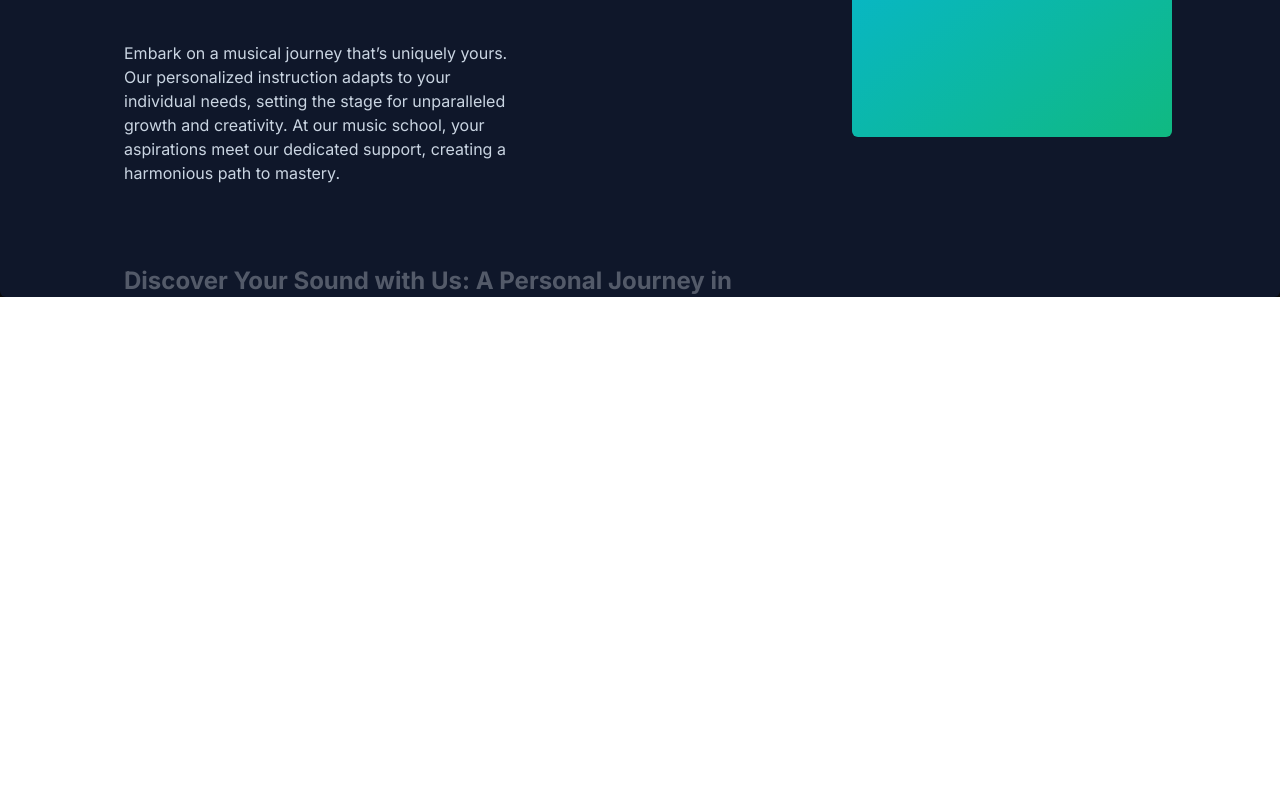
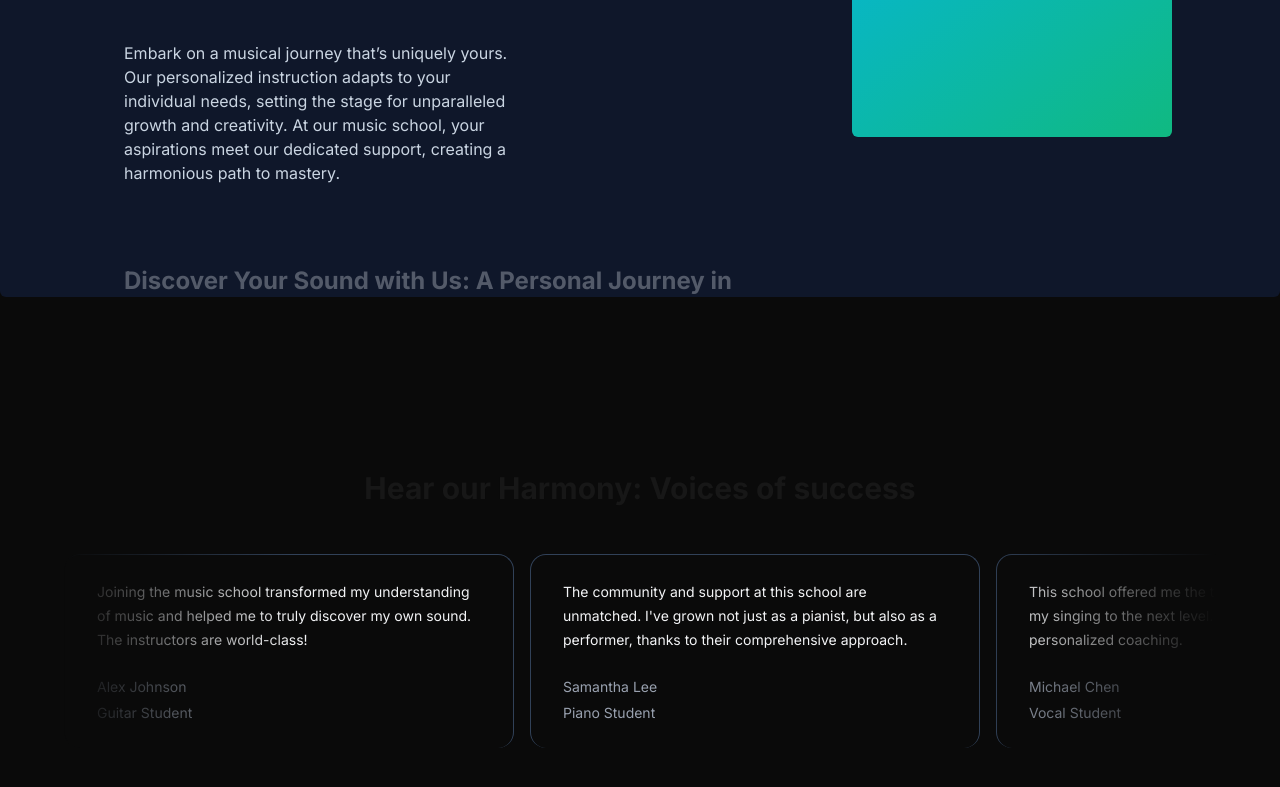
Before and after one commit to jain17akshat/MUSICPROJECT, a Next.js app: page / in a window 1280 px wide. Shown: the part 1543-2330 px from the top of the page. Before the commit the page ends 1840 px from the top, so only its background shows below. Built offline with nearby package versions, Linux system fonts and the light colour scheme.

Commit message:
Add TestimonialCards component for enhanced user feedback display

```diff
--- a/src/app/page.tsx
+++ b/src/app/page.tsx
@@ -2,6 +2,7 @@
 import HeroSection from "@/components/HeroSection";
 import FeaturedCourses from "@/components/FeaturedCourses"
 import WhyChooseUs from "@/components/WhyChooseUs"
+import TestimonialCards from "@/components/TestimonialCards"
 export default function Home(){
   return (
 <main className="min-h-screen bg-black/[0.96] antialiased bg-grid-white/[0.02]">
@@ -9,6 +10,7 @@
 <HeroSection/>
 <FeaturedCourses/>
 <WhyChooseUs/>
+<TestimonialCards/>
 </main>
   );
 }
--- /dev/null
+++ b/src/components/TestimonialCards.tsx
@@ -0,0 +1,54 @@
+'use client'
+import { InfiniteMovingCards } from "./ui/infinite-moving-cards";
+
+const musicSchoolTestimonials = [
+    {
+      quote:
+        'Joining the music school transformed my understanding of music and helped me to truly discover my own sound. The instructors are world-class!',
+      name: 'Alex Johnson',
+      title: 'Guitar Student',
+    },
+    {
+      quote:
+        "The community and support at this school are unmatched. I've grown not just as a pianist, but also as a performer, thanks to their comprehensive approach.",
+      name: 'Samantha Lee',
+      title: 'Piano Student',
+    },
+    {
+      quote:
+        "This school offered me the tools and confidence to take my singing to the next level. I'm endlessly grateful for the personalized coaching.",
+      name: 'Michael Chen',
+      title: 'Vocal Student',
+    },
+    {
+      quote:
+        'As a violinist, finding the right mentor can be challenging, but this school matched me with a teacher who truly understands my goals and challenges.',
+      name: 'Emily Taylor',
+      title: 'Violin Student',
+    },
+    {
+      quote:
+        'The production courses here opened my eyes to the intricacies of music production. Highly recommend for any aspiring producers!',
+      name: 'Chris Morales',
+      title: 'Music Production Student',
+    },
+  ];
+
+function MusicSchoolTestimonials() {
+  return (
+    <div className="h-[40rem] w-full dark:bg-black dark:bg-grid-white/[0.2] relative flex flex-col items-center justify-center overflow-hidden">
+        <h2 className="text-3xl font-bold text-center mb-8 z-10">Hear our Harmony: Voices of success</h2>
+        <div className="flex justify-center w-full overflow-hidden px-4 sm:px-6 lg:px-8">
+            <div className="w-full max-w-6xl">
+            <InfiniteMovingCards
+                items={musicSchoolTestimonials}
+                direction="right"
+                speed="slow"
+      />
+            </div>
+        </div>
+    </div>
+  )
+}
+
+export default MusicSchoolTestimonials
--- /dev/null
+++ b/src/components/ui/infinite-moving-cards.tsx
@@ -0,0 +1,121 @@
+"use client";
+
+import { cn } from "@/utils/cn";
+import React, { useEffect, useState } from "react";
+
+export const InfiniteMovingCards = ({
+  items,
+  direction = "left",
+  speed = "fast",
+  pauseOnHover = true,
+  className,
+}: {
+  items: {
+    quote: string;
+    name: string;
+    title: string;
+  }[];
+  direction?: "left" | "right";
+  speed?: "fast" | "normal" | "slow";
+  pauseOnHover?: boolean;
+  className?: string;
+}) => {
+  const containerRef = React.useRef<HTMLDivElement>(null);
+  const scrollerRef = React.useRef<HTMLUListElement>(null);
+
+  useEffect(() => {
+    addAnimation();
+  }, []);
+  const [start, setStart] = useState(false);
+  function addAnimation() {
+    if (containerRef.current && scrollerRef.current) {
+      const scrollerContent = Array.from(scrollerRef.current.children);
+
+      scrollerContent.forEach((item) => {
+        const duplicatedItem = item.cloneNode(true);
+        if (scrollerRef.current) {
+          scrollerRef.current.appendChild(duplicatedItem);
+        }
+      });
+
+      getDirection();
+      getSpeed();
+      setStart(true);
+    }
+  }
+  const getDirection = () => {
+    if (containerRef.current) {
+      if (direction === "left") {
+        containerRef.current.style.setProperty(
+          "--animation-direction",
+          "forwards"
+        );
+      } else {
+        containerRef.current.style.setProperty(
+          "--animation-direction",
+          "reverse"
+        );
+      }
+    }
+  };
+  const getSpeed = () => {
+    if (containerRef.current) {
+      if (speed === "fast") {
+        containerRef.current.style.setProperty("--animation-duration", "20s");
+      } else if (speed === "normal") {
+        containerRef.current.style.setProperty("--animation-duration", "40s");
+      } else {
+        containerRef.current.style.setProperty("--animation-duration", "80s");
+      }
+    }
+  };
+  return (
+    <div
+      ref={containerRef}
+      className={cn(
+        "scroller relative z-20  max-w-7xl overflow-hidden  [mask-image:linear-gradient(to_right,transparent,white_20%,white_80%,transparent)]",
+        className
+      )}
+    >
+      <ul
+        ref={scrollerRef}
+        className={cn(
+          " flex min-w-full shrink-0 gap-4 py-4 w-max flex-nowrap",
+          start && "animate-scroll ",
+          pauseOnHover && "hover:[animation-play-state:paused]"
+        )}
+      >
+        {items.map((item, idx) => (
+          <li
+            className="w-[350px] max-w-full relative rounded-2xl border border-b-0 flex-shrink-0 border-slate-700 px-8 py-6 md:w-[450px]"
+            style={{
+              background:
+                "linear-gradient(180deg, var(--slate-800), var(--slate-900)",
+            }}
+            key={item.name}
+          >
+            <blockquote>
+              <div
+                aria-hidden="true"
+                className="user-select-none -z-1 pointer-events-none absolute -left-0.5 -top-0.5 h-[calc(100%_+_4px)] w-[calc(100%_+_4px)]"
+              ></div>
+              <span className=" relative z-20 text-sm leading-[1.6] text-gray-100 font-normal">
+                {item.quote}
+              </span>
+              <div className="relative z-20 mt-6 flex flex-row items-center">
+                <span className="flex flex-col gap-1">
+                  <span className=" text-sm leading-[1.6] text-gray-400 font-normal">
+                    {item.name}
+                  </span>
+                  <span className=" text-sm leading-[1.6] text-gray-400 font-normal">
+                    {item.title}
+                  </span>
+                </span>
+              </div>
+            </blockquote>
+          </li>
+        ))}
+      </ul>
+    </div>
+  );
+};
```
